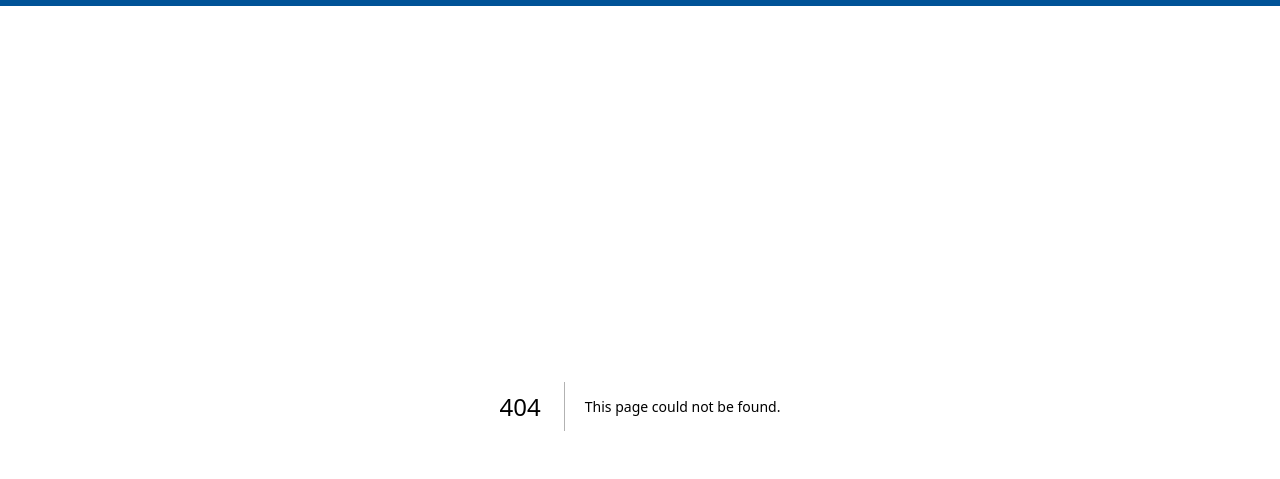
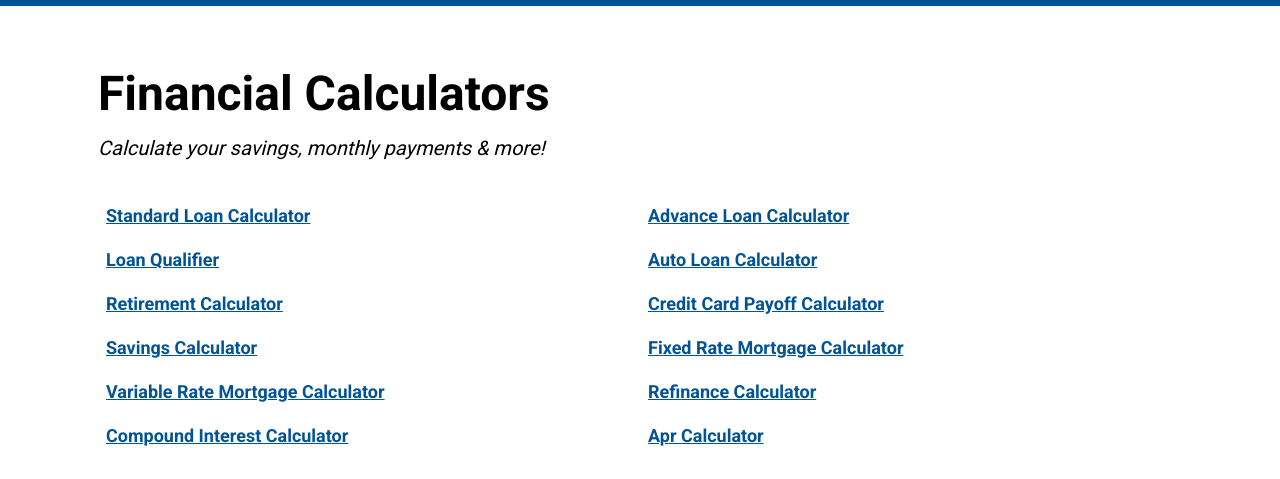
Before and after one commit to Dillonzellis/muts, a Next.js app: page /accounts/calculators in a window 1280 px wide. Before the commit this address had no page. Shown: the part 321-800 px from the top of the page. Built offline with nearby package versions, Linux system fonts and the light colour scheme.

Commit message:
add fin calcs

```diff
--- /dev/null
+++ b/app/accounts/(resources)/calculators/items.tsx
@@ -0,0 +1,50 @@
+export const calcs = [
+  {
+    text: "standard loan calculator",
+    href: "https://dev2.growthbydesign.org/calculators/standard_loan/slc.html",
+  },
+  {
+    text: "advance loan calculator",
+    href: "https://dev2.growthbydesign.org/calculators/adv_loan/alc.html",
+  },
+  {
+    text: "loan qualifier",
+    href: "https://dev2.growthbydesign.org/calculators/loan_qualifier/lq.html",
+  },
+  {
+    text: "auto loan calculator",
+    href: "https://dev2.growthbydesign.org/calculators/auto_loan/clc.html",
+  },
+  {
+    text: "retirement calculator",
+    href: "https://dev2.growthbydesign.org/calculators/retirement/rc.html",
+  },
+  {
+    text: "credit card payoff calculator",
+    href: "https://dev2.growthbydesign.org/calculators/creditcard_payoff/ccpc.html",
+  },
+  {
+    text: "savings calculator",
+    href: "https://dev2.growthbydesign.org/calculators/calculators/savings/sc.html",
+  },
+  {
+    text: "fixed rate mortgage calculator",
+    href: "https://dev2.growthbydesign.org/calculators/fixed_rate_mortgage/frmc.html",
+  },
+  {
+    text: "variable rate mortgage calculator",
+    href: "https://dev2.growthbydesign.org/calculators/variable_rate_mortgage/vrmc.html",
+  },
+  {
+    text: "refinance calculator",
+    href: "https://dev2.growthbydesign.org/calculators/refinance/rfc.html",
+  },
+  {
+    text: "compound interest calculator",
+    href: "https://dev2.growthbydesign.org/calculators/compound_interest/cic.html",
+  },
+  {
+    text: "apr calculator",
+    href: "https://dev2.growthbydesign.org/calculators/APR/aprc.htm",
+  },
+]
--- /dev/null
+++ b/app/accounts/(resources)/calculators/page.tsx
@@ -0,0 +1,21 @@
+import SectionContent from "@/app/components/inner-pages/SectionContent";
+import Container from "@/app/layouts/Container";
+import { calcs } from "./items";
+
+const CalculatorIndex = () => {
+  return (
+    <SectionContent sectionName="financial-calculators">
+      <Container>
+        <div className="tw-text-3xl md:tw-text-5xl tw-pb-4 tw-font-bold tw-text-black">Financial Calculators</div>
+        <div className="tw-text-xl md:tw-text-xl tw-italic tw-pb-8 tw-text-black">Calculate your savings, monthly payments & more!</div>
+        <div className="tw-grid md:tw-grid-cols-2">
+          {calcs.map((calc, idx) => (
+            <a className="tw-capitalize tw-p-2 tw-text-brandingBlue-400 tw-font-bold tw-underline tw-text-lg" key={idx} href={calc.href}>{calc.text}</a>
+          ))}
+        </div>
+      </Container>
+    </SectionContent>
+  )
+}
+
+export default CalculatorIndex;
--- a/app/components/inner-pages/SectionContent.tsx
+++ b/app/components/inner-pages/SectionContent.tsx
@@ -3,7 +3,7 @@ import { ReactNode } from "react"
 type SectionContentProps = {
   children: ReactNode,
   sectionName: string,
-  bgClass: string,
+  bgClass?: string,
 }
 
 const SectionContent = ({ children, sectionName, bgClass }: SectionContentProps) => {
```
